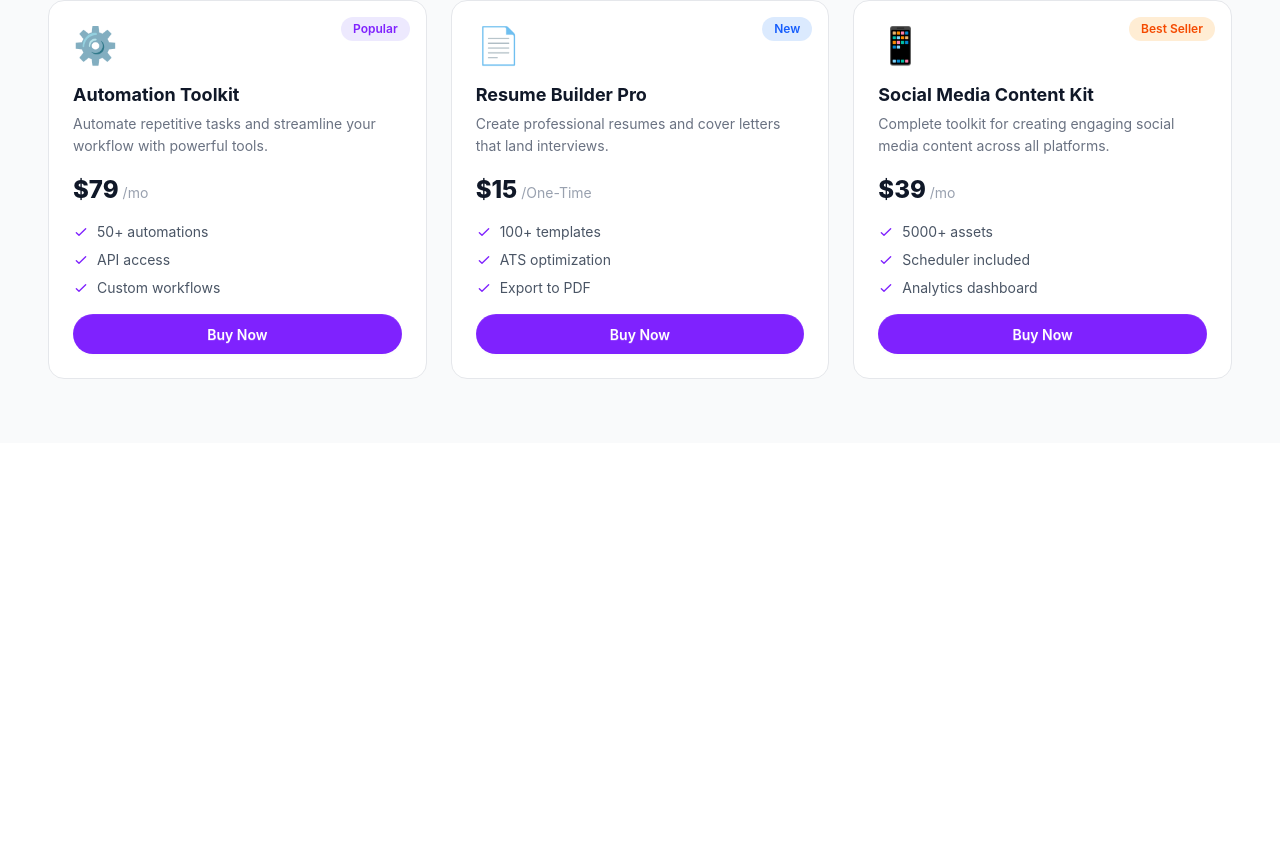
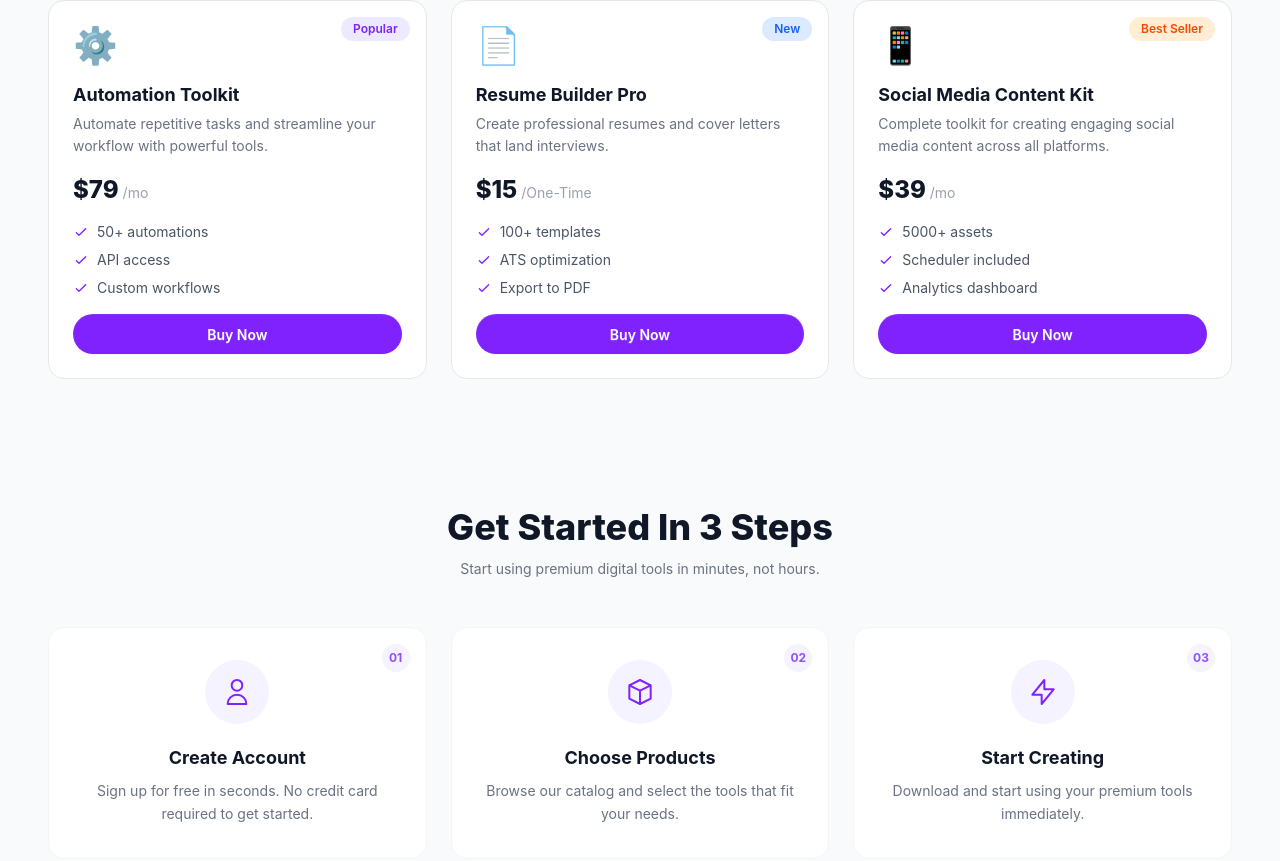
Before and after one commit to mdrifat107590/a6-digi-platform, a React (Vite) app: page / in a window 1280 px wide. Shown: the part 1565-2426 px from the top of the page. Before the commit the page ends 2008 px from the top, so only its background shows below. Built offline with nearby package versions, Linux system fonts and the light colour scheme.

Commit message:
designed steps section

```diff
--- a/src/App.jsx
+++ b/src/App.jsx
@@ -3,6 +3,7 @@ import Navbar from './Components/Navbar'
 import Banner from './Components/Banner'
 import Stats from './Components/Stats'
 import Products from './Components/Product/Products'
+import Steps from './Components/Steps'
 
 function App() {
 
@@ -13,6 +14,7 @@ function App() {
       <Banner></Banner>
       <Stats></Stats>
       <Products></Products>
+      <Steps></Steps>
     </>
   )
 }
--- /dev/null
+++ b/src/Components/Steps.jsx
@@ -0,0 +1,66 @@
+const steps = [
+  {
+    id: "01",
+    title: "Create Account",
+    description: "Sign up for free in seconds. No credit card required to get started.",
+    icon: (
+      <svg xmlns="http://www.w3.org/2000/svg" className="w-8 h-8 text-violet-600" fill="none" viewBox="0 0 24 24" stroke="currentColor">
+        <path strokeLinecap="round" strokeLinejoin="round" strokeWidth="1.5" d="M16 7a4 4 0 11-8 0 4 4 0 018 0zM12 14a7 7 0 00-7 7h14a7 7 0 00-7-7z" />
+      </svg>
+    ),
+  },
+  {
+    id: "02",
+    title: "Choose Products",
+    description: "Browse our catalog and select the tools that fit your needs.",
+    icon: (
+      <svg xmlns="http://www.w3.org/2000/svg" className="w-8 h-8 text-violet-600" fill="none" viewBox="0 0 24 24" stroke="currentColor">
+        <path strokeLinecap="round" strokeLinejoin="round" strokeWidth="1.5" d="M20 7l-8-4-8 4m16 0l-8 4m8-4v10l-8 4m0-10L4 7m8 4v10M4 7v10l8 4" />
+      </svg>
+    ),
+  },
+  {
+    id: "03",
+    title: "Start Creating",
+    description: "Download and start using your premium tools immediately.",
+    icon: (
+      <svg xmlns="http://www.w3.org/2000/svg" className="w-8 h-8 text-violet-600" fill="none" viewBox="0 0 24 24" stroke="currentColor">
+        <path strokeLinecap="round" strokeLinejoin="round" strokeWidth="1.5" d="M13 10V3L4 14h7v7l9-11h-7z" />
+      </svg>
+    ),
+  },
+];
+
+const Steps = () => {
+  return (
+    <div className="bg-gray-50 py-16 px-4 lg:px-12">
+      <div className="max-w-7xl mx-auto">
+
+        <div className="text-center mb-12">
+          <h2 className="text-3xl lg:text-4xl font-extrabold text-gray-900">Get Started In 3 Steps</h2>
+          <p className="text-gray-500 text-sm mt-3">Start using premium digital tools in minutes, not hours.</p>
+        </div>
+
+        <div className="grid grid-cols-1 sm:grid-cols-3 gap-6">
+          {steps.map((step) => (
+            <div key={step.id} className="bg-white rounded-2xl p-8 flex flex-col items-center text-center relative border border-gray-100 hover:shadow-md transition-shadow">
+              <span className="absolute top-4 right-4 text-xs font-bold text-violet-500 bg-violet-50 w-7 h-7 rounded-full flex items-center justify-center">
+                {step.id}
+              </span>
+
+              <div className="bg-violet-50 w-16 h-16 rounded-full flex items-center justify-center mb-5">
+                {step.icon}
+              </div>
+
+              <h3 className="text-lg font-bold text-gray-900 mb-2">{step.title}</h3>
+              <p className="text-gray-500 text-sm leading-relaxed">{step.description}</p>
+            </div>
+          ))}
+        </div>
+
+      </div>
+    </div>
+  );
+};
+
+export default Steps;
```
